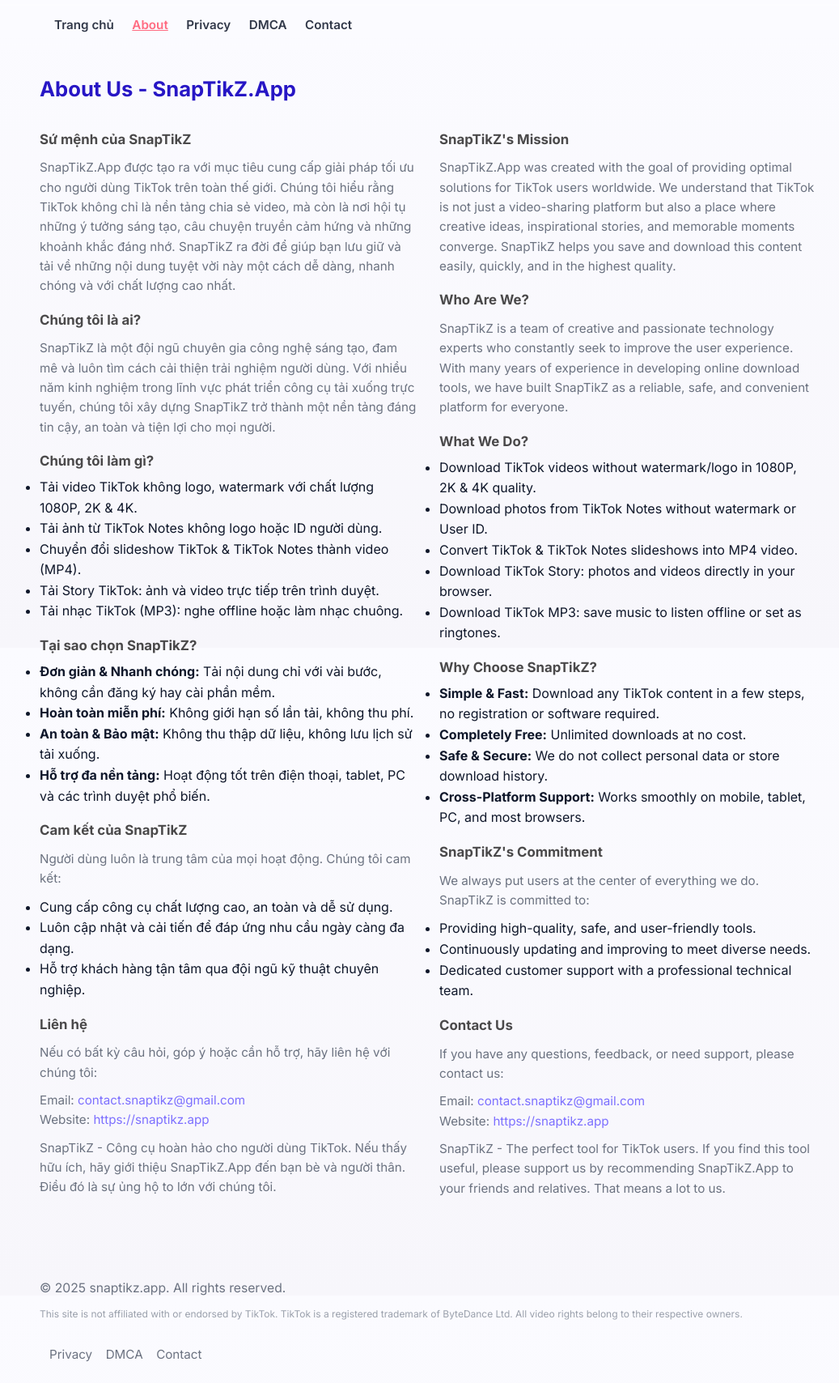
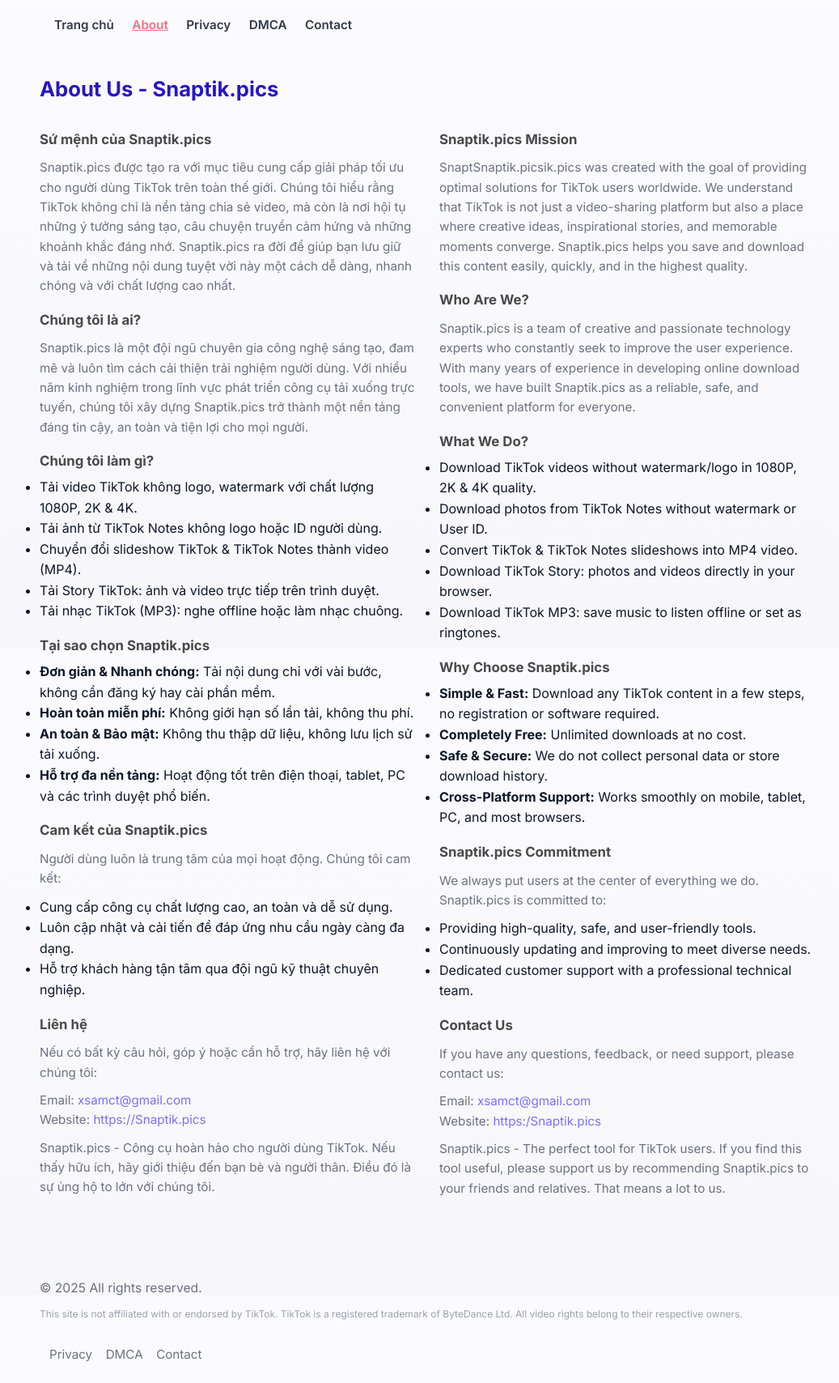
Before and after one commit to Masterdiosig/snaptik.pics, a website: page about.html in a window 1280 px wide. Shown: the whole page at 81% size, without its empty margins (111-1148 px from the left). Drawn offline with Linux system fonts and the light colour scheme.

Commit message:
Cập nhật giao diện landing page

```diff
--- a/about.html
+++ b/about.html
@@ -3,7 +3,7 @@
 <head>
   <meta charset="utf-8" />
   <meta name="viewport" content="width=device-width,initial-scale=1" />
-  <title>About Us - SnapTikZ.App (VI & EN)</title>
+  <title>About Us - Snaptik.pics (VI & EN)</title>
   <link rel="stylesheet" href="chinhsach.v.v.css" />
   <link rel="preconnect" href="https://fonts.googleapis.com">
   <link href="https://fonts.googleapis.com/css2?family=Inter:wght@400;600;700&display=swap" rel="stylesheet">
@@ -23,19 +23,20 @@
 
   <main class="content">
     <section class="about wrap" aria-labelledby="about-title">
-      <h1 id="about-title">About Us - SnapTikZ.App</h1>
+      <h1 id="about-title">About Us - Snaptik.pics</h1>
       <div class="lang-columns">
 
         <!-- Vietnamese -->
         <div class="lang-block" lang="vi">
-          <h2>Sứ mệnh của SnapTikZ</h2>
-          <p>SnapTikZ.App được tạo ra với mục tiêu cung cấp giải pháp tối ưu cho người dùng TikTok trên toàn thế giới.
+          <h2>Sứ mệnh của Snaptik.pics</h2>
+          <p>Snaptik.pics được tạo ra với mục tiêu cung cấp giải pháp tối ưu cho người dùng TikTok trên toàn thế giới.
           Chúng tôi hiểu rằng TikTok không chỉ là nền tảng chia sẻ video, mà còn là nơi hội tụ những ý tưởng sáng tạo,
-          câu chuyện truyền cảm hứng và những khoảnh khắc đáng nhớ. SnapTikZ ra đời để giúp bạn lưu giữ và tải về những nội dung tuyệt vời này một cách dễ dàng, nhanh chóng và với chất lượng cao nhất.</p>
+          câu chuyện truyền cảm hứng và những khoảnh khắc đáng nhớ. Snaptik.pics ra đời để giúp bạn lưu giữ và tải về những nội dung tuyệt vời này một cách dễ dàng, nhanh chóng và với chất lượng cao nhất.</p>
 
           <h2>Chúng tôi là ai?</h2>
-          <p>SnapTikZ là một đội ngũ chuyên gia công nghệ sáng tạo, đam mê và luôn tìm cách cải thiện trải nghiệm người dùng.
-          Với nhiều năm kinh nghiệm trong lĩnh vực phát triển công cụ tải xuống trực tuyến, chúng tôi xây dựng SnapTikZ trở thành một nền tảng đáng tin cậy, an toàn và tiện lợi cho mọi người.</p>
+          <p>Snaptik.pics là một đội ngũ chuyên gia công nghệ sáng tạo, đam mê và luôn tìm cách cải thiện trải nghiệm người dùng.
+          Với nhiều năm kinh nghiệm trong lĩnh vực phát triển công cụ tải xuống trực tuyến,
+          chúng tôi xây dựng Snaptik.pics trở thành một nền tảng đáng tin cậy, an toàn và tiện lợi cho mọi người.</p>
 
           <h2>Chúng tôi làm gì?</h2>
           <ul>
@@ -46,7 +47,7 @@
             <li>Tải nhạc TikTok (MP3): nghe offline hoặc làm nhạc chuông.</li>
           </ul>
 
-          <h2>Tại sao chọn SnapTikZ?</h2>
+          <h2>Tại sao chọn Snaptik.pics</h2>
           <ul>
             <li><strong>Đơn giản & Nhanh chóng:</strong> Tải nội dung chỉ với vài bước, không cần đăng ký hay cài phần mềm.</li>
             <li><strong>Hoàn toàn miễn phí:</strong> Không giới hạn số lần tải, không thu phí.</li>
@@ -54,7 +55,7 @@
             <li><strong>Hỗ trợ đa nền tảng:</strong> Hoạt động tốt trên điện thoại, tablet, PC và các trình duyệt phổ biến.</li>
           </ul>
 
-          <h2>Cam kết của SnapTikZ</h2>
+          <h2>Cam kết của Snaptik.pics</h2>
           <p>Người dùng luôn là trung tâm của mọi hoạt động. Chúng tôi cam kết:</p>
           <ul>
             <li>Cung cấp công cụ chất lượng cao, an toàn và dễ sử dụng.</li>
@@ -64,22 +65,22 @@
 
           <h2>Liên hệ</h2>
           <p>Nếu có bất kỳ câu hỏi, góp ý hoặc cần hỗ trợ, hãy liên hệ với chúng tôi:</p>
-          <p>Email: <a href="mailto:contact.snaptikz@gmail.com">contact.snaptikz@gmail.com</a><br>
-          Website: <a href="https://snaptikz.app">https://snaptikz.app</a></p>
-          <p>SnapTikZ - Công cụ hoàn hảo cho người dùng TikTok. Nếu thấy hữu ích, hãy giới thiệu SnapTikZ.App đến bạn bè và người thân. Điều đó là sự ủng hộ to lớn với chúng tôi.</p>
+          <p>Email: <a href="mailto:xsamct@gmail.com">xsamct@gmail.com</a><br>
+          Website: <a href="https://Snaptik.pics">https://Snaptik.pics</a></p>
+          <p>Snaptik.pics - Công cụ hoàn hảo cho người dùng TikTok. Nếu thấy hữu ích, hãy giới thiệu  đến bạn bè và người thân. Điều đó là sự ủng hộ to lớn với chúng tôi.</p>
         </div>
 
         <!-- English -->
         <div class="lang-block" lang="en">
-          <h2>SnapTikZ's Mission</h2>
-          <p>SnapTikZ.App was created with the goal of providing optimal solutions for TikTok users worldwide.
+          <h2>Snaptik.pics Mission</h2>
+          <p>SnaptSnaptik.picsik.pics was created with the goal of providing optimal solutions for TikTok users worldwide.
           We understand that TikTok is not just a video-sharing platform but also a place where creative ideas,
-          inspirational stories, and memorable moments converge. SnapTikZ helps you save and download this content
+          inspirational stories, and memorable moments converge. Snaptik.pics helps you save and download this content
           easily, quickly, and in the highest quality.</p>
 
           <h2>Who Are We?</h2>
-          <p>SnapTikZ is a team of creative and passionate technology experts who constantly seek to improve the user experience.
-          With many years of experience in developing online download tools, we have built SnapTikZ as a reliable,
+          <p>Snaptik.pics is a team of creative and passionate technology experts who constantly seek to improve the user experience.
+          With many years of experience in developing online download tools, we have built Snaptik.pics as a reliable,
           safe, and convenient platform for everyone.</p>
 
           <h2>What We Do?</h2>
@@ -91,7 +92,7 @@
             <li>Download TikTok MP3: save music to listen offline or set as ringtones.</li>
           </ul>
 
-          <h2>Why Choose SnapTikZ?</h2>
+          <h2>Why Choose Snaptik.pics</h2>
           <ul>
             <li><strong>Simple & Fast:</strong> Download any TikTok content in a few steps, no registration or software required.</li>
             <li><strong>Completely Free:</strong> Unlimited downloads at no cost.</li>
@@ -99,8 +100,8 @@
             <li><strong>Cross-Platform Support:</strong> Works smoothly on mobile, tablet, PC, and most browsers.</li>
           </ul>
 
-          <h2>SnapTikZ's Commitment</h2>
-          <p>We always put users at the center of everything we do. SnapTikZ is committed to:</p>
+          <h2>Snaptik.pics Commitment</h2>
+          <p>We always put users at the center of everything we do. Snaptik.pics is committed to:</p>
           <ul>
             <li>Providing high-quality, safe, and user-friendly tools.</li>
             <li>Continuously updating and improving to meet diverse needs.</li>
@@ -109,9 +110,10 @@
 
           <h2>Contact Us</h2>
           <p>If you have any questions, feedback, or need support, please contact us:</p>
-          <p>Email: <a href="mailto:contact.snaptikz@gmail.com">contact.snaptikz@gmail.com</a><br>
-          Website: <a href="https://snaptikz.app">https://snaptikz.app</a></p>
-          <p>SnapTikZ - The perfect tool for TikTok users. If you find this tool useful, please support us by recommending SnapTikZ.App to your friends and relatives. That means a lot to us.</p>
+          <p>Email: <a href="mailto:xsamct@gmail.com">xsamct@gmail.com</a><br>
+          Website: <a href="https://Snaptik.pics">https:/Snaptik.pics</a></p>
+          <p>Snaptik.pics - The perfect tool for TikTok users. If you find this tool useful, please support us by
+             recommending Snaptik.pics to your friends and relatives. That means a lot to us.</p>
         </div>
 
       </div>
@@ -121,7 +123,7 @@
   <footer class="site-footer">
     <div class="wrap footer-inner">
       <div class="copyright">
-        <p>&copy; 2025 snaptikz.app. All rights reserved.</p>
+        <p>&copy; 2025  All rights reserved.</p>
         <p class="small">
           This site is not affiliated with or endorsed by TikTok.
           TikTok is a registered trademark of ByteDance Ltd.
```
Also changed, not shown: contact.html (+2 -2 lines), dmca.html (+2 -2 lines), index.html (+6 -6 lines), privacy.html (+1 -1 lines).
